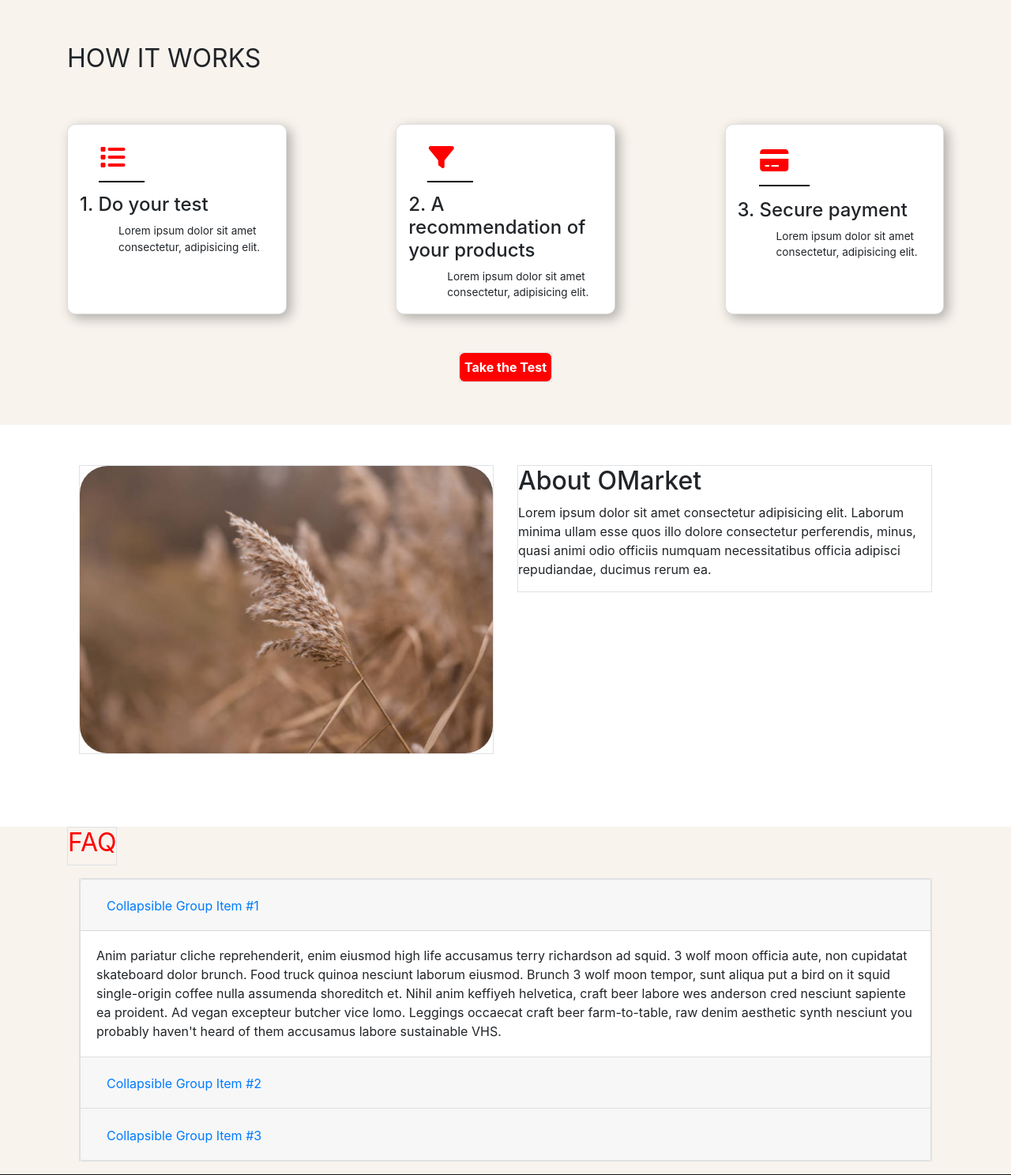
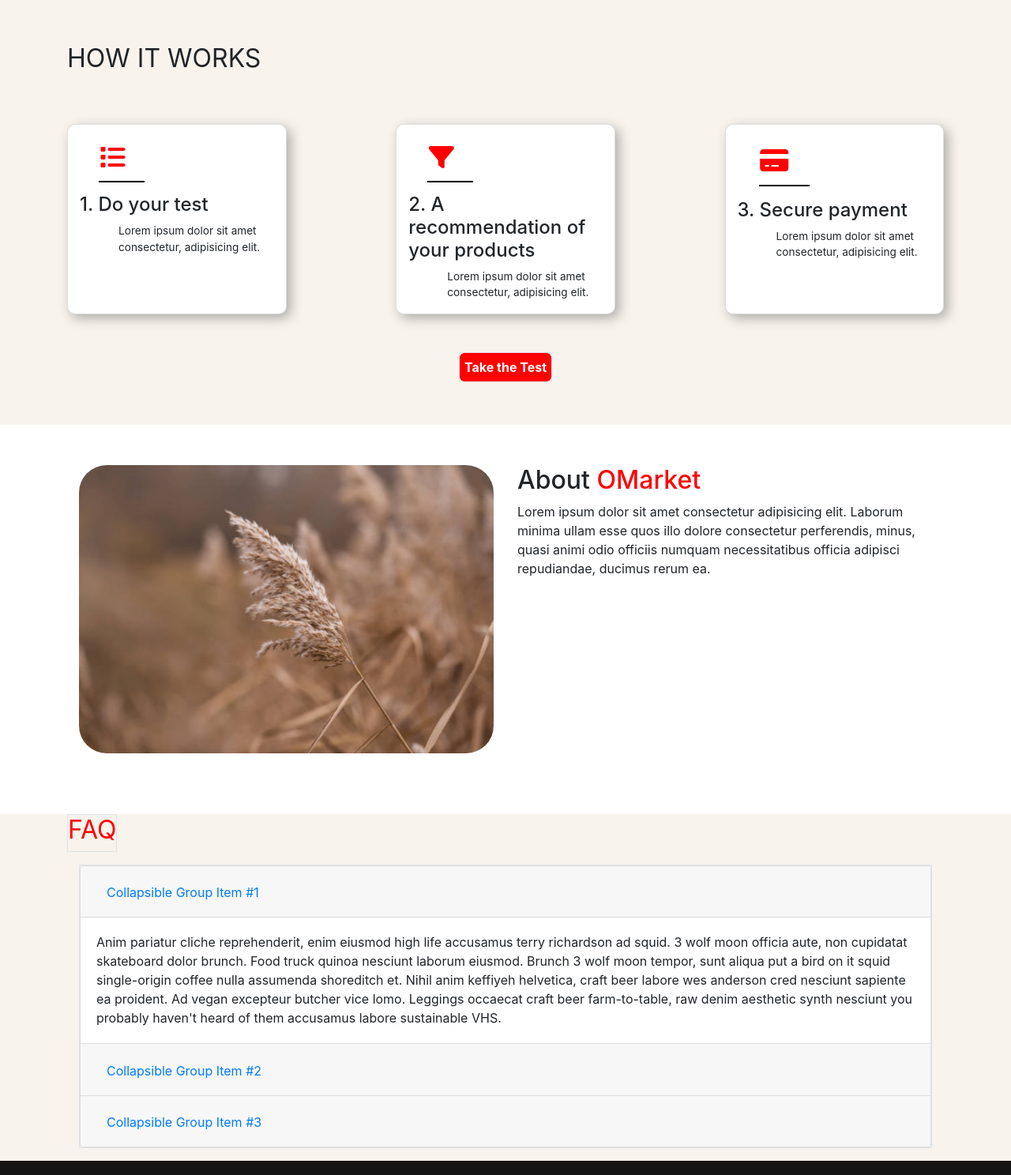
Before and after one commit to TheMaxium69/OMarket, a PHP site: page / in a window 1280 px wide. Shown: the part 416-1904 px from the top of the page at 79% size. Run offline with PHP 8.4, Linux system fonts and the light colour scheme.

Commit message:
update aboutomarket

```diff
--- a/composant/aboutomarket.phtml
+++ b/composant/aboutomarket.phtml
@@ -2,13 +2,13 @@
     <div class="container">
         <div class="row">
             <div class="col-lg-6">
-                <div class="border mb-3 img-container">
+                <div img-container">
                     <img src="./assets/DA/about-resize.png" class="img-fluid" alt="illustration about">
                 </div>
             </div>
             <div class="col-lg-6">
-                <div class="border mb-3">
-                    <h2>About OMarket</h2>
+                <div>
+                <h2>About <span class="highlight">OMarket</span></h2>
                     <p>
                     Lorem ipsum dolor sit amet consectetur adipisicing elit.
                     Laborum minima ullam esse quos illo dolore consectetur perferendis,
--- a/css/aboutomarket.css
+++ b/css/aboutomarket.css
@@ -6,3 +6,7 @@
 #aboutomarket img{
     border-radius: 35px;
 }
+
+#aboutomarket .highlight {
+    color: #ff0000;
+}
```
